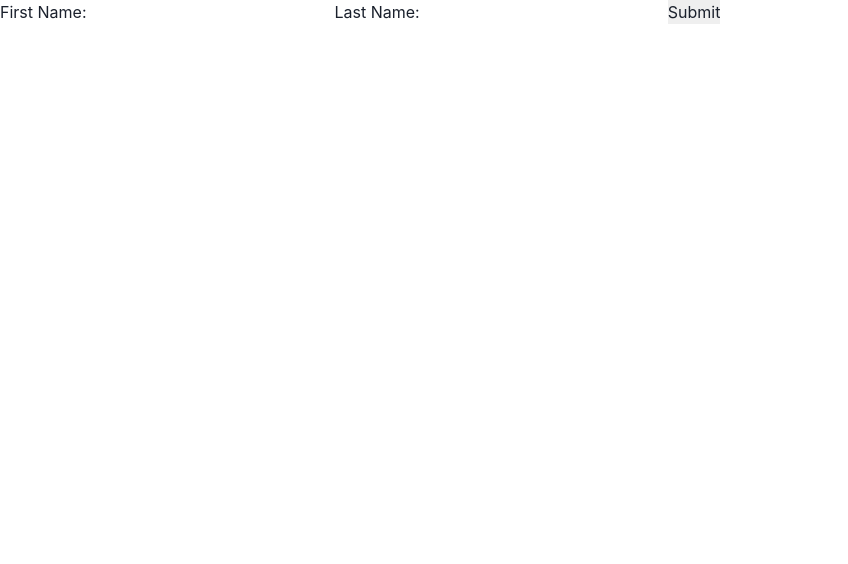
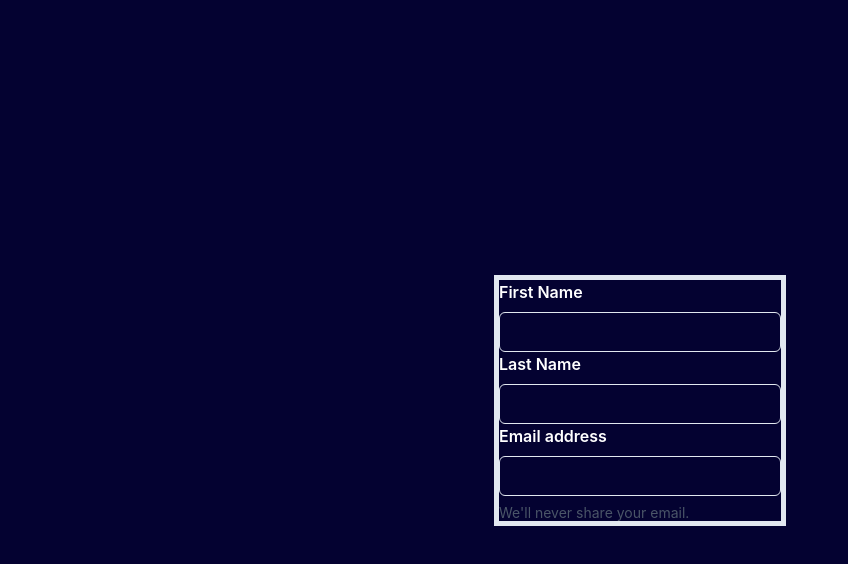
Before and after one commit to tikicode/SpaceEx-, a React (Create React App) app in the folder client/: page /user in a window 1280 px wide. Shown: the top 564 px of the page, without its empty margins (0-848 px from the left). Built offline with nearby package versions, Linux system fonts and the light colour scheme; no server answers.

Commit message:
logo stuff

```diff
--- a/client/src/App.tsx
+++ b/client/src/App.tsx
@@ -2,12 +2,27 @@ import React, { } from 'react';
 import { BrowserRouter, Route, Routes } from "react-router-dom";
 import { UserSignUp } from './User/UserSignUp';
 import { HomePage } from './HomePage';
-import { ChakraProvider } from '@chakra-ui/react';
+import { ChakraProvider, extendTheme } from '@chakra-ui/react';
 import './App.css';
+// Version 1: Using objects
+
+const theme = extendTheme({
+  styles: {
+    global: {
+      // styles for the `body`
+      body: {
+        bg: '#040231',
+        color: 'white',
+      },
+      // styles for the `a`
+    },
+  },
+})
+
 
 function App() {
   return (
-    <ChakraProvider>
+    <ChakraProvider theme={theme}>
       <BrowserRouter>
         <Routes>
           <Route path='/' element={<HomePage />} />
--- a/client/src/HomePage.tsx
+++ b/client/src/HomePage.tsx
@@ -12,17 +12,9 @@ export function HomePage() {
   const navigate = useNavigate();
   return (
     <Center height='100vh' width='100vw'>
-      <Box
-        borderRadius='20px'
-        borderWidth='5px'
-        alignItems='center'
-        boxSize='md'
-        pt={9}
-      >
+
       <VStack spacing={10}>
-          <Heading fontWeight={600} fontSize={50}>
-            SpaceEx 🚀
-          </Heading>
+        <img src={'/logo.jpg'} height='400px' width='400px' />
         <Heading fontWeight={600} fontSize={30} mt={10} ml={3}>
           The Efficient Way To Pay.
         </Heading>
@@ -48,7 +40,6 @@ export function HomePage() {
           Sign Up
         </Button>
       </VStack>
-      </Box>
     </Center>
   );
 }
--- a/client/src/User/UserSignUp.tsx
+++ b/client/src/User/UserSignUp.tsx
@@ -1,5 +1,14 @@
 import React, { useEffect, useState } from 'react';
 import axios from 'axios';
+import {
+  Box,
+  Center,
+  Input,
+  FormControl,
+  FormLabel,
+  FormErrorMessage,
+  FormHelperText,
+} from '@chakra-ui/react'
 
 export function UserSignUp() {
   const [name, setName] = useState("");
@@ -13,34 +22,23 @@ export function UserSignUp() {
   }, []);
 
   return (
-    <form onSubmit={() => {
-      console.log(name);
-      alert(name);
-    }}>
-      <label>
-        First Name:
-        <input
-          type="text"
-          name="First Name"
-          onChange={e => {
-            setName(e.target.value)
-          }}
-        />
-      </label>
-      <label>
-        Last Name:
-        <input
-          type="text"
-          name="Last Name"
-          onChange={e => {
-            setName(e.target.value)
-          }}
-        />
-      </label>
-      <input
-        type="submit"
-        value="Submit"
-      />
-    </form>
+    <Center width='100vw' height='100vh'>
+      <Box
+        borderWidth='5px'
+      >
+        <FormControl>
+          <FormLabel htmlFor='name' fontWeight={600}>First Name</FormLabel>
+          <Input id='name' type='name' />
+
+          <FormLabel htmlFor='name' fontWeight={600}>Last Name</FormLabel>
+          <Input id='name' type='name' />
+
+          <FormLabel htmlFor='email' fontWeight={600}>Email address</FormLabel>
+          <Input id='email' type='email' />
+          <FormHelperText>We'll never share your email.</FormHelperText>
+
+        </FormControl>
+      </Box>
+    </Center>
   );
 }
```
Also changed, not shown: client/public/logo.jpg (added). Lines whose indentation alone changed are shown as unchanged.
